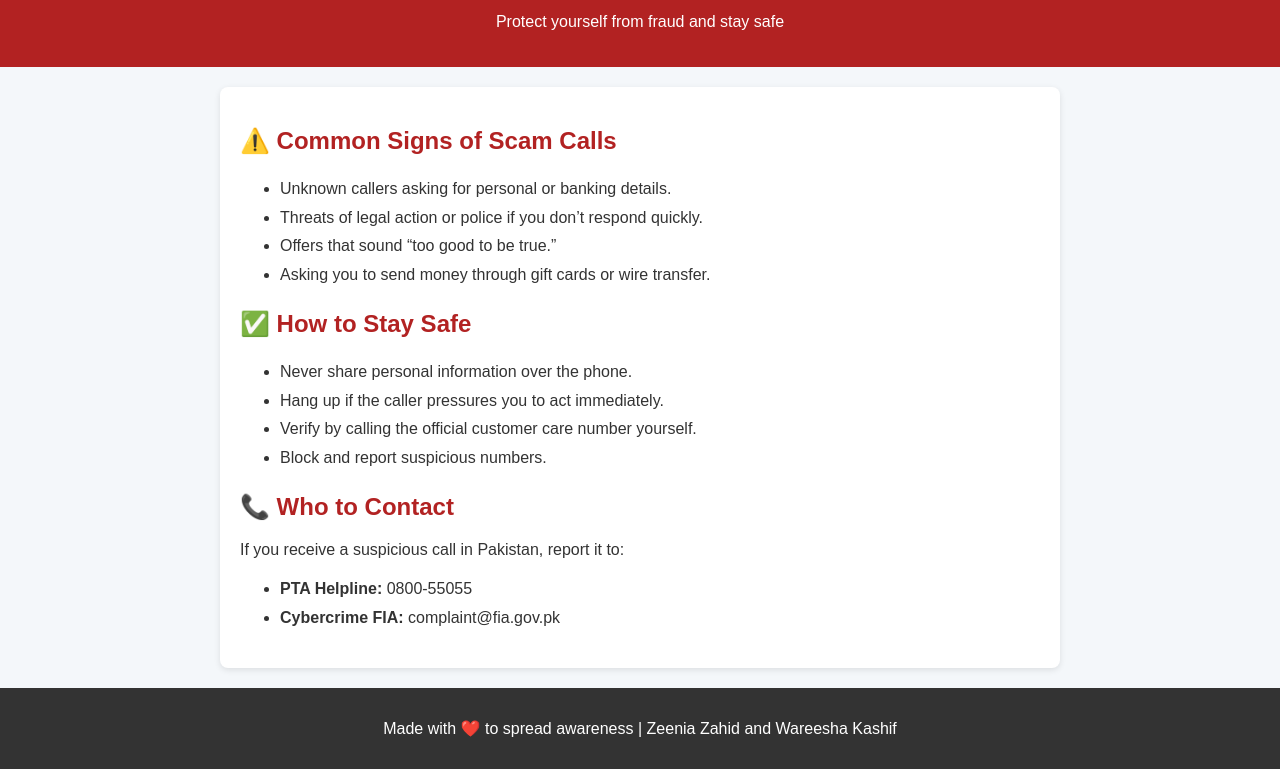
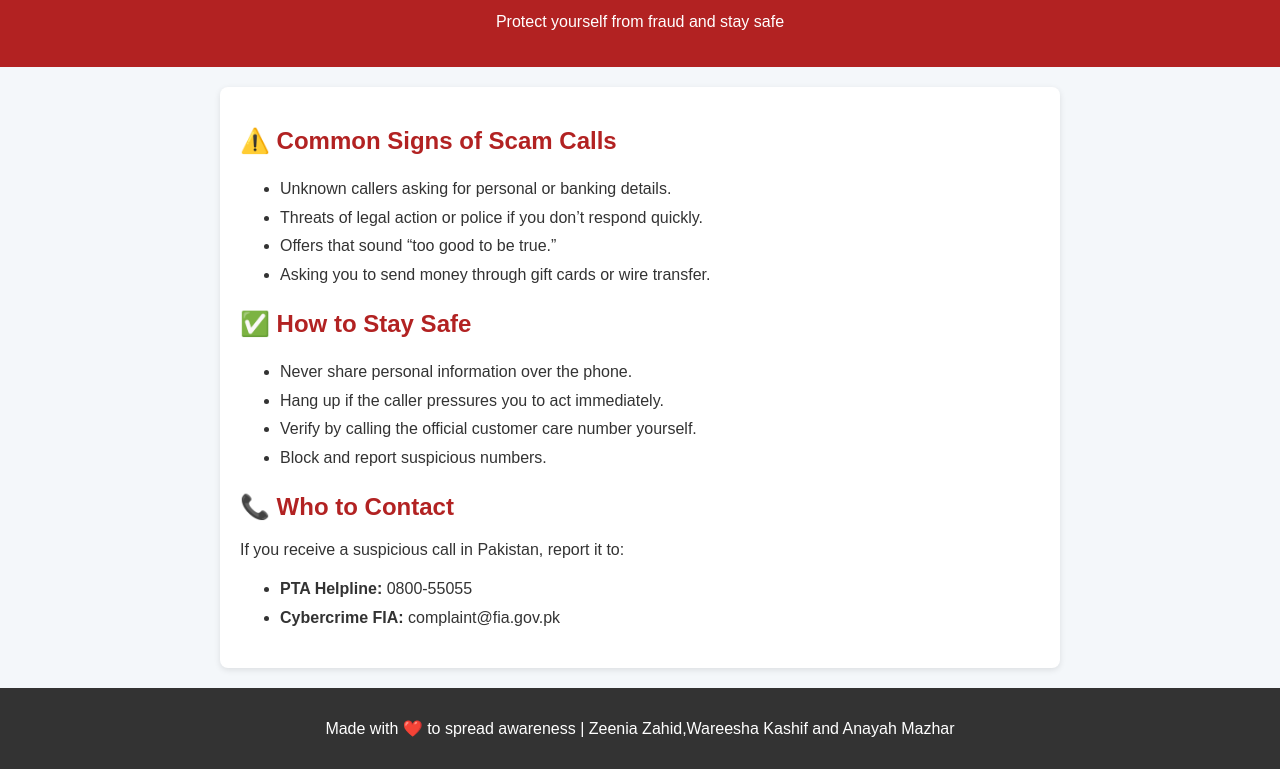
Before and after one commit to ZeeniaZahid/scam-awareness-in-pakistan, a plain HTML site: page index2.html in a window 1280 px wide. Shown: the part 61-830 px from the top of the page. Drawn offline with Linux system fonts and the light colour scheme.

Commit message:
Update index2.html

```diff
--- a/index2.html
+++ b/index2.html
@@ -76,7 +76,7 @@
   </main>
 
   <footer>
-    <p>Made with ❤️ to spread awareness | Zeenia Zahid and Wareesha Kashif</p>
+    <p>Made with ❤️ to spread awareness | Zeenia Zahid,Wareesha Kashif and Anayah Mazhar</p>
   </footer>
 </body>
 </html>
```
